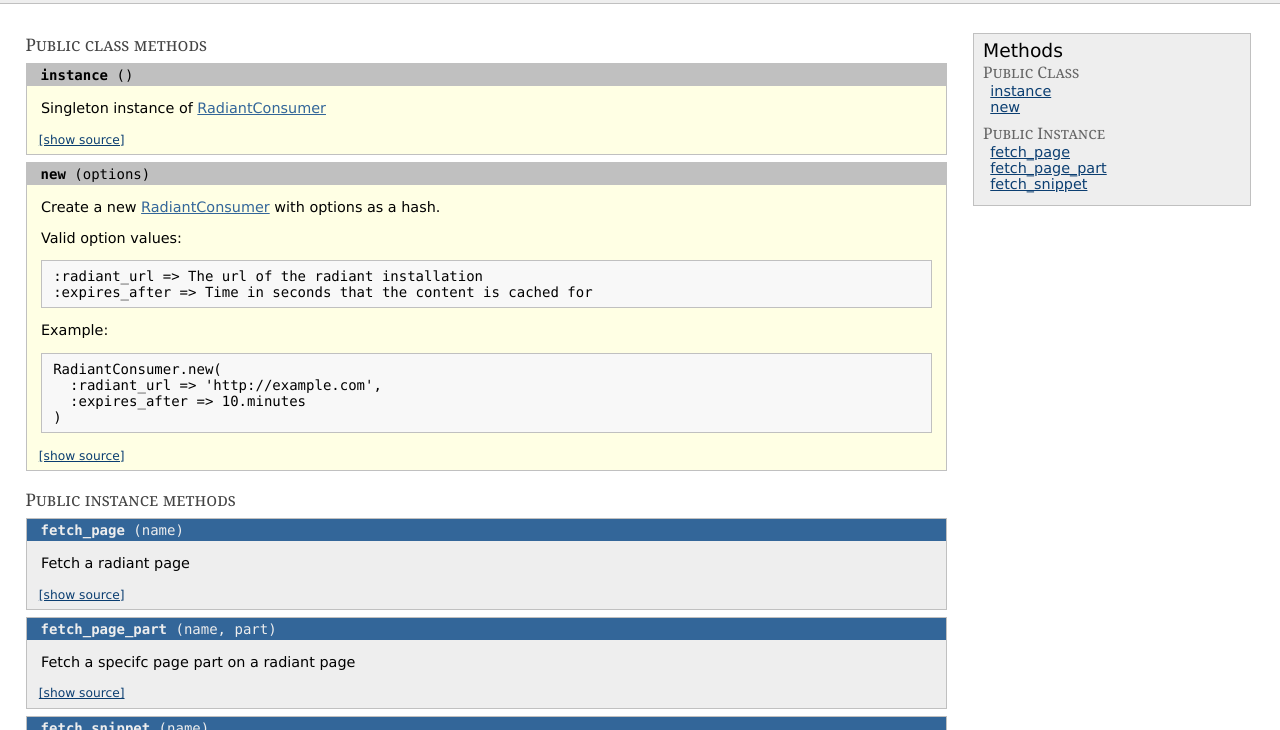
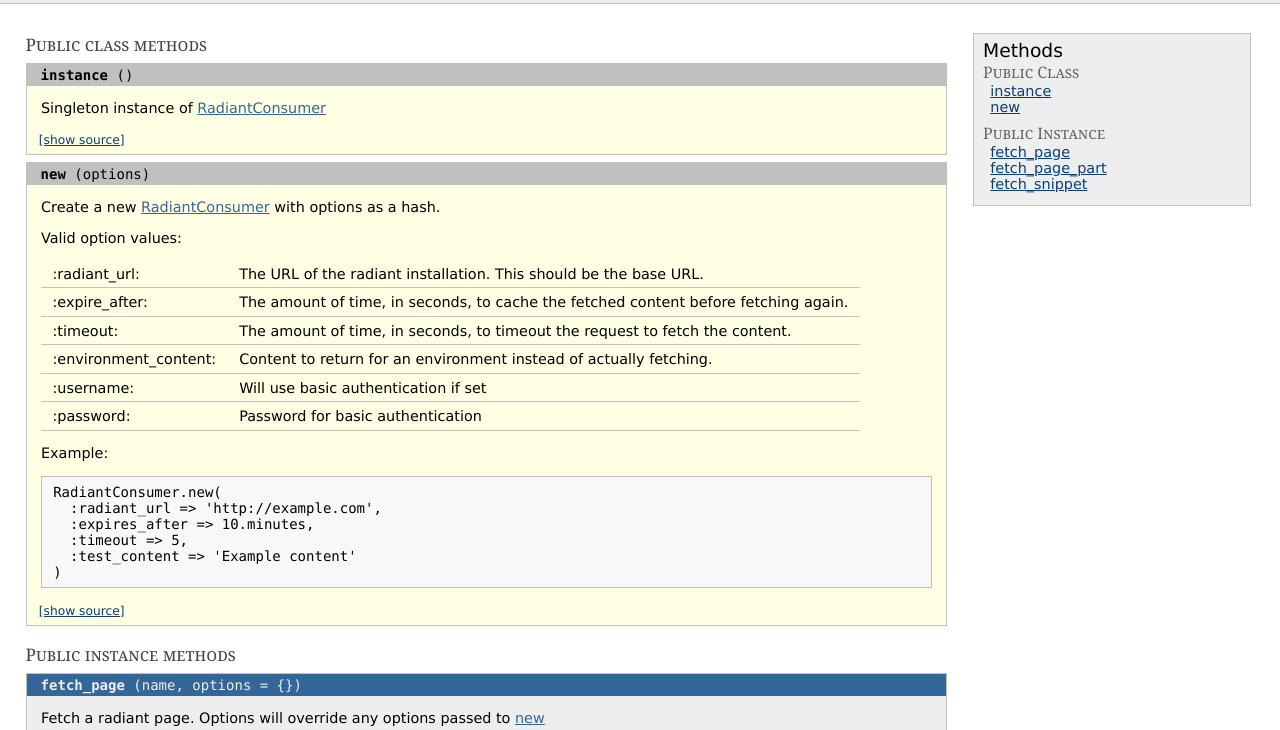
Before and after one commit to boost/radiant-consumer, a plain HTML site: page doc/classes/RadiantConsumer.html in a window 1280 px wide. Shown: the part 70-800 px from the top of the page. Drawn offline with Linux system fonts and the light colour scheme.

Commit message:
Updated docs

```diff
--- a/doc/classes/RadiantConsumer.html
+++ b/doc/classes/RadiantConsumer.html
@@ -1,7 +1,7 @@
 <!DOCTYPE html PUBLIC "-//W3C//DTD HTML 4.01//EN" "http://www.w3.org/TR/html4/strict.dtd">
 <html lang='en'>
   <head>
-    <title>: RadiantConsumer [radiant_consumer API Docs (355ad51)]</title>
+    <title>: RadiantConsumer [radiant_consumer API Docs (94c718a)]</title>
     <meta content='text/html; charset=UTF-8' http-equiv='Content-Type'>
     <link href='../rdoc-style.css' media='screen' rel='stylesheet' type='text/css'>
     <script type='text/javascript'>
@@ -90,17 +90,38 @@
                   <p>
                   Valid option values:
                   </p>
-                  <pre>:radiant_url =&gt; The url of the radiant installation&#x000A;:expires_after =&gt; Time in seconds that the content is cached for</pre>
+                  <table>
+                  <tr><td valign="top">:radiant_url:</td><td>The URL of the radiant installation. This should be the base URL.
+
+                  </td></tr>
+                  <tr><td valign="top">:expire_after:</td><td>The amount of time, in seconds, to cache the fetched content before
+                  fetching again.
+
+                  </td></tr>
+                  <tr><td valign="top">:timeout:</td><td>The amount of time, in seconds, to timeout the request to fetch the
+                  content.
+
+                  </td></tr>
+                  <tr><td valign="top">:environment_content:</td><td>Content to return for an environment instead of actually fetching.
+
+                  </td></tr>
+                  <tr><td valign="top">:username:</td><td>Will use basic authentication if set
+
+                  </td></tr>
+                  <tr><td valign="top">:password:</td><td>Password for basic authentication
+
+                  </td></tr>
+                  </table>
                   <p>
                   Example:
                   </p>
-                  <pre>RadiantConsumer.new(&#x000A;  :radiant_url =&gt; 'http://example.com',&#x000A;  :expires_after =&gt; 10.minutes&#x000A;)</pre>
+                  <pre>RadiantConsumer.new(&#x000A;  :radiant_url =&gt; 'http://example.com',&#x000A;  :expires_after =&gt; 10.minutes,&#x000A;  :timeout =&gt; 5,&#x000A;  :test_content =&gt; 'Example content'&#x000A;)</pre>
                 </div>
                 <div class='source'>
                   <a class='source-toggle' href='#' onclick="toggleCode('M000002-source'); return false">
                     [show source]
                   </a>
-                  <pre id='M000002-source'><span class="ruby-comment cmt"># File lib/radiant_consumer.rb, line 23</span>&#x000A;  <span class="ruby-keyword kw">def</span> <span class="ruby-identifier">initialize</span>(<span class="ruby-identifier">options</span>)&#x000A;    <span class="ruby-ivar">@options</span> = <span class="ruby-identifier">options</span> <span class="ruby-operator">||</span> {}&#x000A;  <span class="ruby-keyword kw">end</span></pre>
+                  <pre id='M000002-source'><span class="ruby-comment cmt"># File lib/radiant_consumer.rb, line 29</span>&#x000A;  <span class="ruby-keyword kw">def</span> <span class="ruby-identifier">initialize</span>(<span class="ruby-identifier">options</span>)&#x000A;    <span class="ruby-ivar">@options</span> = <span class="ruby-identifier">options</span> <span class="ruby-operator">||</span> {}&#x000A;  <span class="ruby-keyword kw">end</span></pre>
                 </div>
               </div>
               <h2>Public instance methods</h2>
@@ -108,54 +129,57 @@
                 <a name='M000004'>      </a>
                 <div class='synopsis'>
                   <span class='name'>fetch_page</span>
-                  <span class='arguments'>(name)</span>
+                  <span class='arguments'>(name, options = {})</span>
                 </div>
                 <div class='description'>
                   <p>
-                  Fetch a radiant page
+                  Fetch a radiant page. Options will override any options passed to <a
+                  href="RadiantConsumer.html#M000002">new</a>
                   </p>
                 </div>
                 <div class='source'>
                   <a class='source-toggle' href='#' onclick="toggleCode('M000004-source'); return false">
                     [show source]
                   </a>
-                  <pre id='M000004-source'><span class="ruby-comment cmt"># File lib/radiant_consumer.rb, line 33</span>&#x000A;  <span class="ruby-keyword kw">def</span> <span class="ruby-identifier">fetch_page</span>(<span class="ruby-identifier">name</span>)&#x000A;    <span class="ruby-identifier">fetch</span>(<span class="ruby-value str">'/page/%s'</span> <span class="ruby-operator">%</span> <span class="ruby-identifier">name</span>)&#x000A;  <span class="ruby-keyword kw">end</span></pre>
+                  <pre id='M000004-source'><span class="ruby-comment cmt"># File lib/radiant_consumer.rb, line 39</span>&#x000A;  <span class="ruby-keyword kw">def</span> <span class="ruby-identifier">fetch_page</span>(<span class="ruby-identifier">name</span>, <span class="ruby-identifier">options</span> = {})&#x000A;    <span class="ruby-identifier">fetch</span>(<span class="ruby-value str">'/page/%s'</span> <span class="ruby-operator">%</span> <span class="ruby-identifier">name</span>, <span class="ruby-identifier">options</span>)&#x000A;  <span class="ruby-keyword kw">end</span></pre>
                 </div>
               </div>
               <div class='public-instance method' id='method-M000005'>
                 <a name='M000005'>      </a>
                 <div class='synopsis'>
                   <span class='name'>fetch_page_part</span>
-                  <span class='arguments'>(name, part)</span>
+                  <span class='arguments'>(name, part, options = {})</span>
                 </div>
                 <div class='description'>
                   <p>
-                  Fetch a specifc page part on a radiant page
+                  Fetch a specifc page part on a radiant page. Options will override any
+                  options passed to <a href="RadiantConsumer.html#M000002">new</a>
                   </p>
                 </div>
                 <div class='source'>
                   <a class='source-toggle' href='#' onclick="toggleCode('M000005-source'); return false">
                     [show source]
                   </a>
-                  <pre id='M000005-source'><span class="ruby-comment cmt"># File lib/radiant_consumer.rb, line 38</span>&#x000A;  <span class="ruby-keyword kw">def</span> <span class="ruby-identifier">fetch_page_part</span>(<span class="ruby-identifier">name</span>, <span class="ruby-identifier">part</span>)&#x000A;    <span class="ruby-identifier">fetch</span>(<span class="ruby-value str">'/page/%s/%s'</span> <span class="ruby-operator">%</span> [<span class="ruby-identifier">name</span>, <span class="ruby-identifier">part</span>])&#x000A;  <span class="ruby-keyword kw">end</span></pre>
+                  <pre id='M000005-source'><span class="ruby-comment cmt"># File lib/radiant_consumer.rb, line 45</span>&#x000A;  <span class="ruby-keyword kw">def</span> <span class="ruby-identifier">fetch_page_part</span>(<span class="ruby-identifier">name</span>, <span class="ruby-identifier">part</span>, <span class="ruby-identifier">options</span> = {})&#x000A;    <span class="ruby-identifier">fetch</span>(<span class="ruby-value str">'/page/%s/%s'</span> <span class="ruby-operator">%</span> [<span class="ruby-identifier">name</span>, <span class="ruby-identifier">part</span>], <span class="ruby-identifier">options</span>)&#x000A;  <span class="ruby-keyword kw">end</span></pre>
                 </div>
               </div>
               <div class='public-instance method' id='method-M000003'>
                 <a name='M000003'>      </a>
                 <div class='synopsis'>
                   <span class='name'>fetch_snippet</span>
-                  <span class='arguments'>(name)</span>
+                  <span class='arguments'>(name, options = {})</span>
                 </div>
                 <div class='description'>
                   <p>
-                  Fetch a radiant snippet
+                  Fetch a radiant snippet. Options will override any options passed to <a
+                  href="RadiantConsumer.html#M000002">new</a>
                   </p>
                 </div>
                 <div class='source'>
                   <a class='source-toggle' href='#' onclick="toggleCode('M000003-source'); return false">
                     [show source]
                   </a>
-                  <pre id='M000003-source'><span class="ruby-comment cmt"># File lib/radiant_consumer.rb, line 28</span>&#x000A;  <span class="ruby-keyword kw">def</span> <span class="ruby-identifier">fetch_snippet</span>(<span class="ruby-identifier">name</span>)&#x000A;    <span class="ruby-identifier">fetch</span>(<span class="ruby-value str">'/snippets/%s'</span> <span class="ruby-operator">%</span> <span class="ruby-identifier">name</span>)&#x000A;  <span class="ruby-keyword kw">end</span></pre>
+                  <pre id='M000003-source'><span class="ruby-comment cmt"># File lib/radiant_consumer.rb, line 34</span>&#x000A;  <span class="ruby-keyword kw">def</span> <span class="ruby-identifier">fetch_snippet</span>(<span class="ruby-identifier">name</span>, <span class="ruby-identifier">options</span> = {})&#x000A;    <span class="ruby-identifier">fetch</span>(<span class="ruby-value str">'/snippets/%s'</span> <span class="ruby-operator">%</span> <span class="ruby-identifier">name</span>, <span class="ruby-identifier">options</span>)&#x000A;  <span class="ruby-keyword kw">end</span></pre>
                 </div>
               </div>
             </div>
```
Also changed, not shown: doc/classes/RadiantConsumerHelper.html (+4 -4 lines), doc/files/README.html (+31 -4 lines), doc/files/lib/radiant_consumer_helper_rb.html (+2 -2 lines), doc/files/lib/radiant_consumer_rb.html (+2 -2 lines), doc/fr_class_index.html (+1 -1 lines), doc/fr_file_index.html (+1 -1 lines), doc/fr_method_index.html (+1 -1 lines), doc/index.html (+1 -1 lines), 2 other files.
